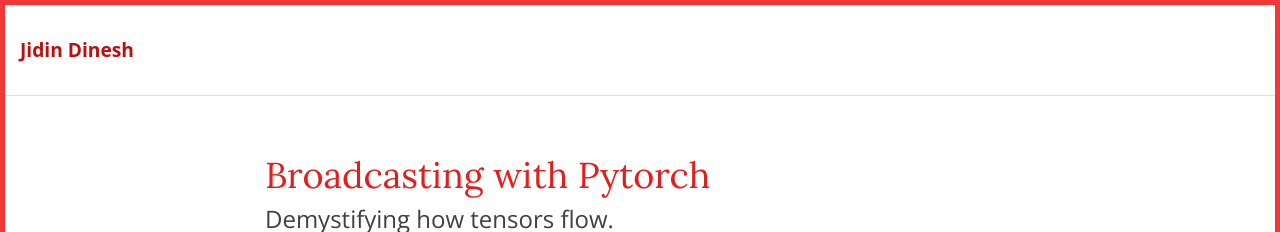
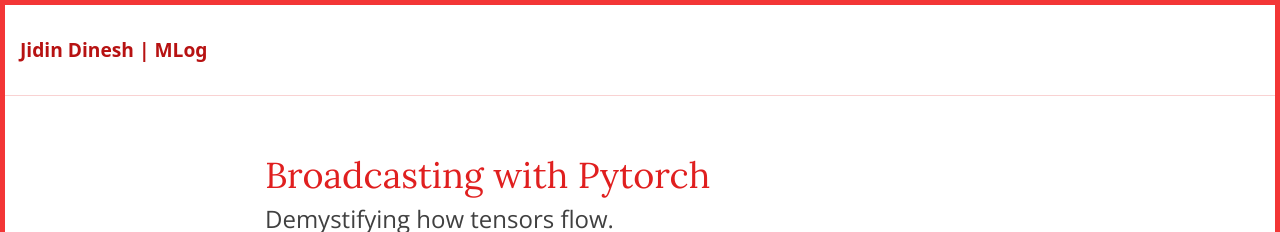
Before and after one commit to jidindinesh/jidindinesh.github.io, a Jekyll site: the page built from index.html, in a window 1280 px wide. Shown: the top 232 px of the page. Built offline with Jekyll 4.4.1, drawn with Linux system fonts in a browser that asks for light colours; nearby versions of some CDN libraries; the list of posts is cut into pages by our own code.

Commit message:
Update _config.yml

```diff
--- a/_config.yml
+++ b/_config.yml
@@ -14,7 +14,7 @@
 # Of course don't forget to change the username and projectname to YOUR username and project
 
 # Name of website
-title: Jidin Dinesh
+title: Jidin Dinesh | MLog
 
 # Short description of your site
 description: MLog
```
